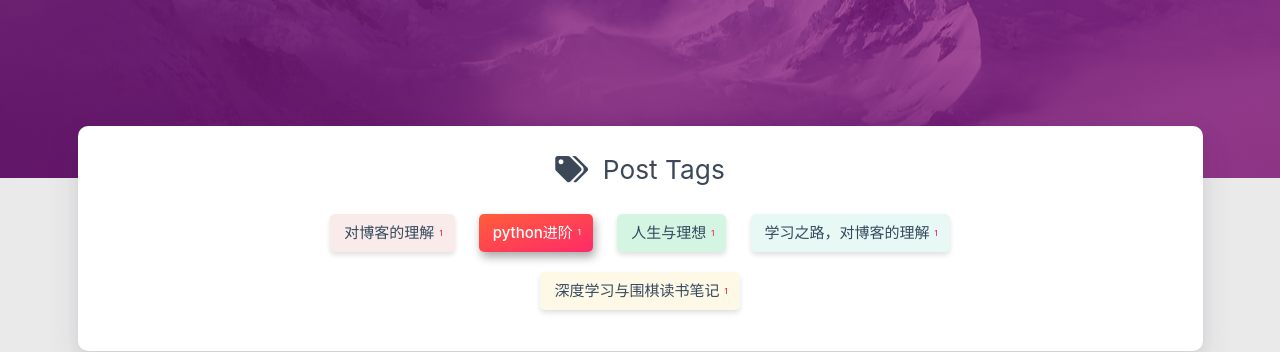
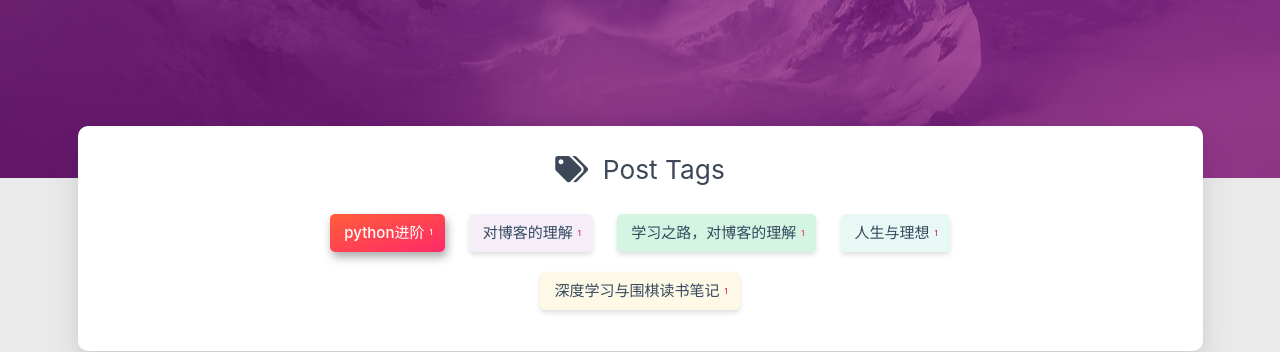
Before and after one commit to codedetermination/codedetermination.github.io, a plain HTML site: page tags/python进阶/index.html in a window 1280 px wide. Shown: the part 302-654 px from the top of the page. Drawn offline with nearby package versions, Linux system fonts and the light colour scheme; some packages are replaced by stand-ins of ours; a script that the page names is missing.

Commit message:
Site updated: 2021-04-11 10:47:53

```diff
--- a/tags/python进阶/index.html
+++ b/tags/python进阶/index.html
@@ -368,19 +368,28 @@
             <div class="tag-chips">
 
 
-                <a href="/tags/%E5%AF%B9%E5%8D%9A%E5%AE%A2%E7%9A%84%E7%90%86%E8%A7%A3/" title="对博客的理解: 1">
+                <a href="/tags/python%E8%BF%9B%E9%98%B6/" title="python进阶: 1">
                     <span class="chip center-align waves-effect waves-light
-                             chip-default "
-                            data-tagname="对博客的理解" style="background-color: #F9EBEA;">对博客的理解
+                             chip-active "
+                            data-tagname="python进阶" style="background-color: #F9EBEA;">python进阶
                         <span class="tag-length">1</span>
                     </span>
                 </a>
 
 
-                <a href="/tags/python%E8%BF%9B%E9%98%B6/" title="python进阶: 1">
+                <a href="/tags/%E5%AF%B9%E5%8D%9A%E5%AE%A2%E7%9A%84%E7%90%86%E8%A7%A3/" title="对博客的理解: 1">
                     <span class="chip center-align waves-effect waves-light
-                             chip-active "
-                            data-tagname="python进阶" style="background-color: #F5EEF8;">python进阶
+                             chip-default "
+                            data-tagname="对博客的理解" style="background-color: #F5EEF8;">对博客的理解
+                        <span class="tag-length">1</span>
+                    </span>
+                </a>
+
+
+                <a href="/tags/%E5%AD%A6%E4%B9%A0%E4%B9%8B%E8%B7%AF%EF%BC%8C%E5%AF%B9%E5%8D%9A%E5%AE%A2%E7%9A%84%E7%90%86%E8%A7%A3/" title="学习之路，对博客的理解: 1">
+                    <span class="chip center-align waves-effect waves-light
+                             chip-default "
+                            data-tagname="学习之路，对博客的理解" style="background-color: #D5F5E3;">学习之路，对博客的理解
                         <span class="tag-length">1</span>
                     </span>
                 </a>
@@ -389,16 +398,7 @@
                 <a href="/tags/%E4%BA%BA%E7%94%9F%E4%B8%8E%E7%90%86%E6%83%B3/" title="人生与理想: 1">
                     <span class="chip center-align waves-effect waves-light
                              chip-default "
-                            data-tagname="人生与理想" style="background-color: #D5F5E3;">人生与理想
-                        <span class="tag-length">1</span>
-                    </span>
-                </a>
-
-
-                <a href="/tags/%E5%AD%A6%E4%B9%A0%E4%B9%8B%E8%B7%AF%EF%BC%8C%E5%AF%B9%E5%8D%9A%E5%AE%A2%E7%9A%84%E7%90%86%E8%A7%A3/" title="学习之路，对博客的理解: 1">
-                    <span class="chip center-align waves-effect waves-light
-                             chip-default "
-                            data-tagname="学习之路，对博客的理解" style="background-color: #E8F8F5;">学习之路，对博客的理解
+                            data-tagname="人生与理想" style="background-color: #E8F8F5;">人生与理想
                         <span class="tag-length">1</span>
                     </span>
                 </a>
```
Also changed, not shown: tags/人生与理想/index.html (+14 -14 lines), tags/学习之路，对博客的理解/index.html (+14 -14 lines), tags/对博客的理解/index.html (+15 -15 lines), tags/深度学习与围棋读书笔记/index.html (+14 -14 lines).
